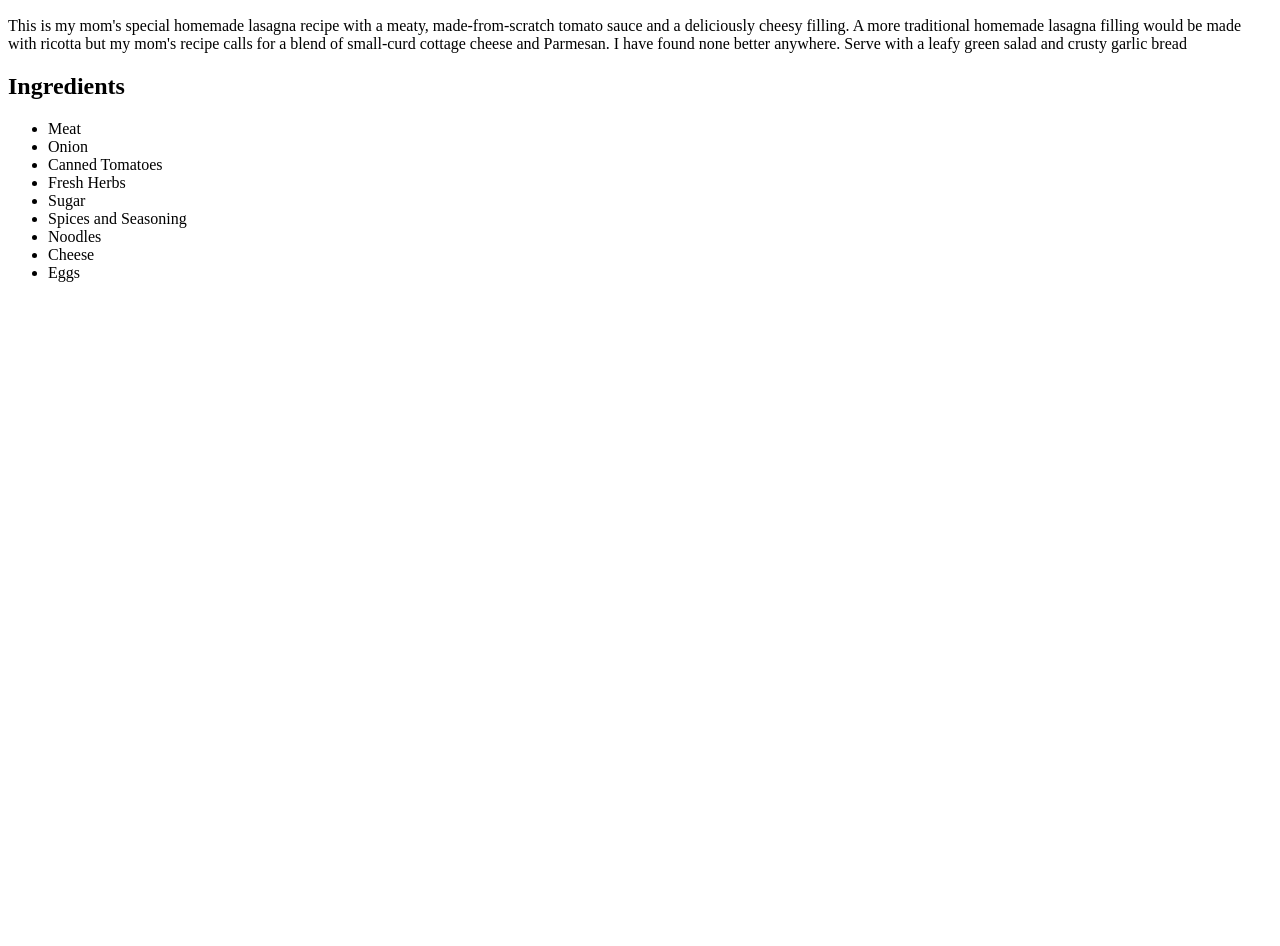
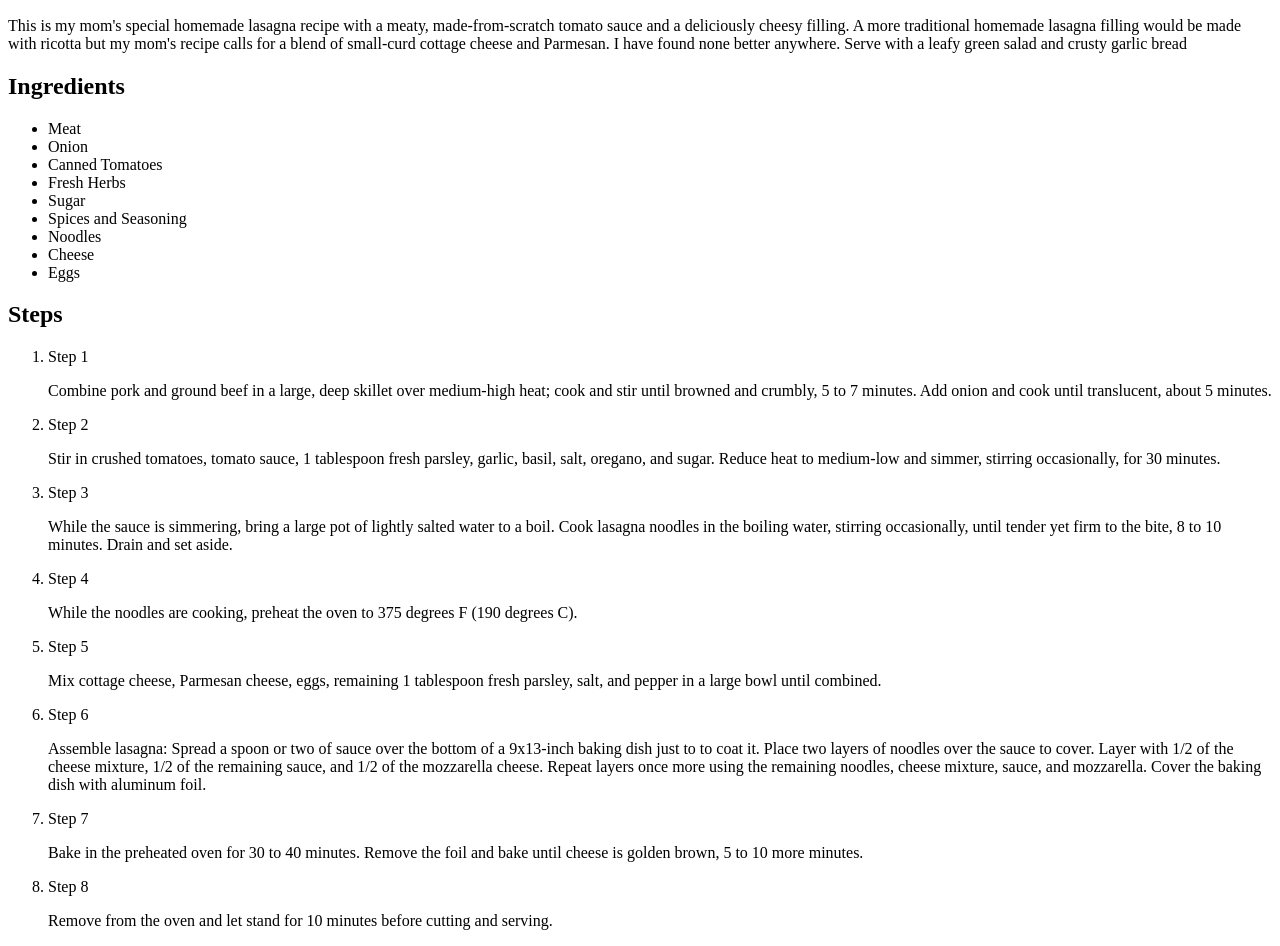
Before and after one commit to SasakaRoben/odin-recipes, a plain HTML site: page recipes/lasagna.html in a window 1280 px wide. Shown: the part 667-1613 px from the top of the page. Before the commit the page ends 965 px from the top, so only its background shows below. Drawn offline with Linux system fonts and the light colour scheme.

Commit message:
Procedure of making lasagna
Added an eight-step procedure on how to make lasagna

```diff
--- a/recipes/lasagna.html
+++ b/recipes/lasagna.html
@@ -22,6 +22,41 @@
         <li>Cheese</li>
         <li>Eggs</li>
     </ul>
+    <h2>Steps</h2>
+    <ol>
+        <li>Step 1</li>
+        <p>
+            Combine pork and ground beef in a large, deep skillet over medium-high heat; cook and stir until browned and crumbly, 5 to 7 minutes. Add onion and cook until translucent, about 5 minutes.
+        </p>
+        <li>Step 2</li>
+        <p>
+            Stir in crushed tomatoes, tomato sauce, 1 tablespoon fresh parsley, garlic, basil, salt, oregano, and sugar. Reduce heat to medium-low and simmer, stirring occasionally, for 30 minutes.
+        </p>
+        <li>Step 3</li>
+        <p>
+            While the sauce is simmering, bring a large pot of lightly salted water to a boil. Cook lasagna noodles in the boiling water, stirring occasionally, until tender yet firm to the bite, 8 to 10 minutes. Drain and set aside.
+        </p>
+        <li>Step 4</li>
+        <p>
+            While the noodles are cooking, preheat the oven to 375 degrees F (190 degrees C).
+        </p>
+        <li>Step 5</li>
+        <p>
+            Mix cottage cheese, Parmesan cheese, eggs, remaining 1 tablespoon fresh parsley, salt, and pepper in a large bowl until combined.
+        </p>
+        <li>Step 6</li>
+        <p>
+            Assemble lasagna: Spread a spoon or two of sauce over the bottom of a 9x13-inch baking dish just to to coat it. Place two layers of noodles over the sauce to cover. Layer with 1/2 of the cheese mixture, 1/2 of the remaining sauce, and 1/2 of the mozzarella cheese. Repeat layers once more using the remaining noodles, cheese mixture, sauce, and mozzarella. Cover the baking dish with aluminum foil.
+        </p>
+        <li>Step 7</li>
+        <p>
+            Bake in the preheated oven for 30 to 40 minutes. Remove the foil and bake until cheese is golden brown, 5 to 10 more minutes.
+        </p>
+        <li>Step 8</li>
+        <p>
+            Remove from the oven and let stand for 10 minutes before cutting and serving.
+        </p>
+    </ol>
 
 </body>
 </html>
```
